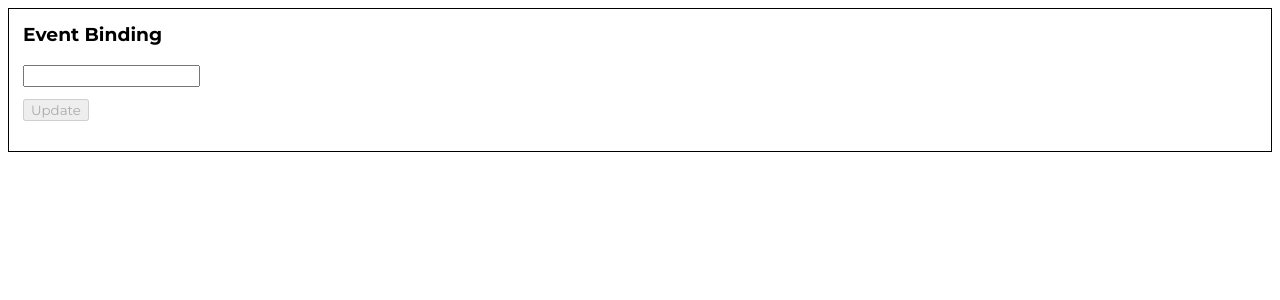
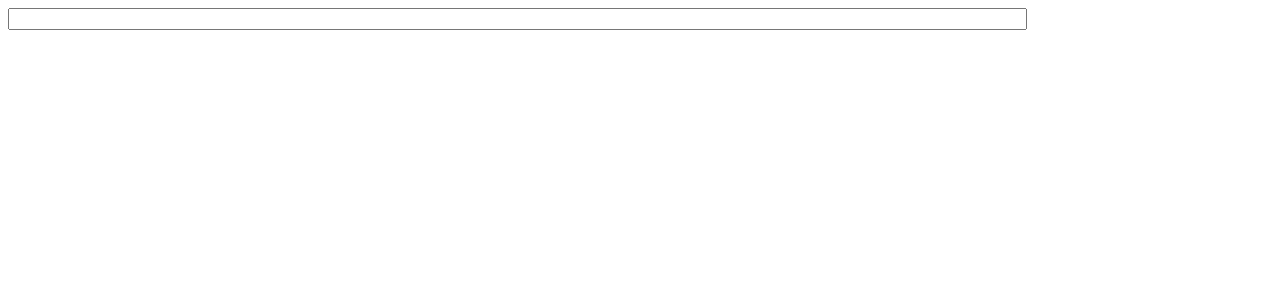
Before and after one commit to dev-vs-05/angular-tutorials, an Angular app: page / in a window 1280 px wide. Shown: the top 300 px of the page. Built offline with nearby package versions, Linux system fonts and the light colour scheme.

Commit message:
feat: added class binding component

```diff
--- a/src/app/app.component.html
+++ b/src/app/app.component.html
@@ -1,3 +1,4 @@
 <!-- <app-text-interpolation></app-text-interpolation> -->
 <!-- <app-event-binding></app-event-binding> -->
-<app-property-binding></app-property-binding>
+<!-- <app-property-binding></app-property-binding> -->
+<app-class-binding></app-class-binding>
--- a/src/app/app.module.ts
+++ b/src/app/app.module.ts
@@ -5,13 +5,15 @@ import { AppComponent } from './app.component';
 import { TextInterpolationComponent } from './text-interpolation/text-interpolation.component';
 import { EventBindingComponent } from './event-binding/event-binding.component';
 import { PropertyBindingComponent } from './property-binding/property-binding.component';
+import { ClassBindingComponent } from './class-binding/class-binding.component';
 
 @NgModule({
   declarations: [
     AppComponent,
     TextInterpolationComponent,
     EventBindingComponent,
-    PropertyBindingComponent
+    PropertyBindingComponent,
+    ClassBindingComponent
   ],
   imports: [
     BrowserModule
--- /dev/null
+++ b/src/app/class-binding/class-binding.component.css
@@ -0,0 +1,19 @@
+.success {
+  color: green;
+}
+
+.errorClass {
+  color: red;
+}
+
+.successClass {
+  color: #0d3cc0;
+}
+
+.textbox-height {
+  height: 60px;
+}
+
+.textBox-width {
+  width: 80%;
+}
--- /dev/null
+++ b/src/app/class-binding/class-binding.component.html
@@ -0,0 +1,10 @@
+<div>
+  <!-- <input type="text" name="name" [class]="myClasses" /> -->
+
+  <!-- using only one class for styling -->
+  <!-- <input type="text" name="name" [class.successClass]="success" /> -->
+  <!-- <input type="text" name="name" [class.errorClass]="error" /> -->
+
+  <!-- can use Two Class Property in newer versions of Angular. Was not possible in previous versions of Angular -->
+  <input type="text" name="name" [class.successClass]="success" class="textBox-width" />
+</div>
--- /dev/null
+++ b/src/app/class-binding/class-binding.component.ts
@@ -0,0 +1,34 @@
+import { Component, OnInit } from '@angular/core';
+
+@Component({
+  selector: 'app-class-binding',
+  templateUrl: './class-binding.component.html',
+  styleUrls: ['./class-binding.component.css']
+})
+export class ClassBindingComponent implements OnInit {
+
+  constructor() { }
+
+  ngOnInit(): void {
+  }
+
+  // normal way of declaring classes
+  // public myClasses = "success textbox-height";
+
+  // using array
+  // public myClasses = ['success', 'textbox-height'];
+
+  // using object.
+  public myClasses = {
+    'success': true,
+    'textbox-height': this.textBoxStyle(),
+  };
+
+  // using function
+  textBoxStyle(): boolean {
+    return true;
+  }
+
+  public success = true;
+  public error = true;
+}
```
Also changed, not shown: 1 other file (tests, documents, lock files or other folders).
